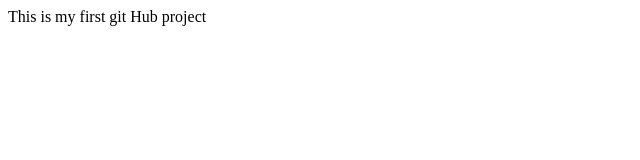
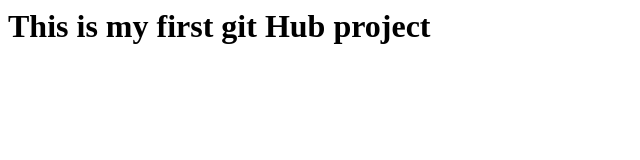
Before and after one commit to HARSHA-H6/demo_repo, a plain HTML site: page index.html in a window 1280 px wide. Shown: the whole page, without its empty margins (0-640 px from the left). Drawn offline with Linux system fonts and the light colour scheme.

Commit message:
Update index.html

```diff
--- a/index.html
+++ b/index.html
@@ -1,4 +1,4 @@
 <html>
-    <head> This is my first git Hub project </head>
+    <h1><head> This is my first git Hub project </head>
 
 </html>
```
